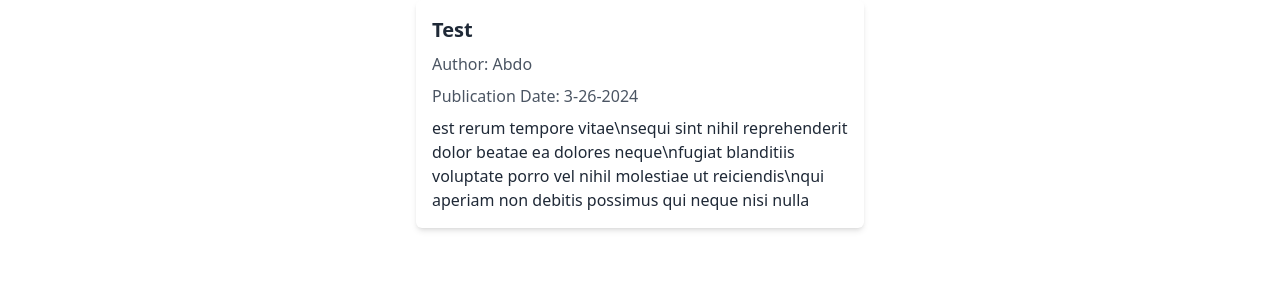
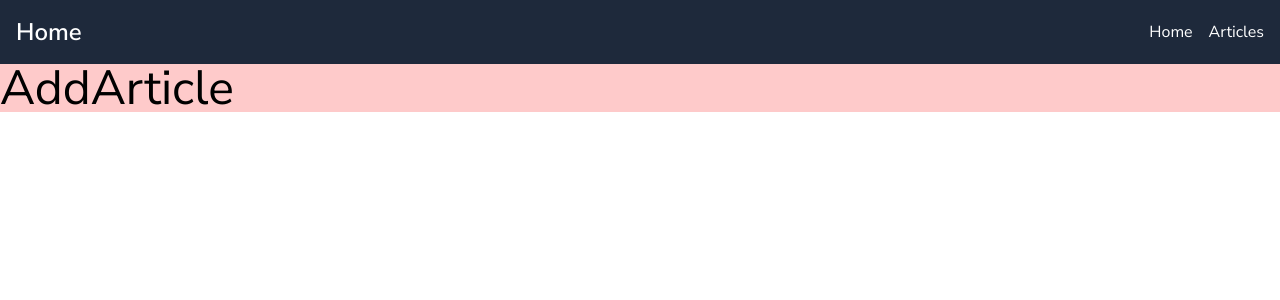
Before and after one commit to Abdo-Hassan/blog-page, a React (Create React App) app: page /add-article in a window 1280 px wide. Shown: the top 300 px of the page. Built offline with nearby package versions, Linux system fonts and the light colour scheme.

Commit message:
wip: handling project routs & added dummy article card

```diff
--- a/package.json
+++ b/package.json
@@ -17,6 +17,7 @@
     "react": "^18.2.0",
     "react-dom": "^18.2.0",
     "react-redux": "^9.1.0",
+    "react-router-dom": "^6.22.3",
     "react-scripts": "5.0.1",
     "typescript": "^4.9.5",
     "web-vitals": "^2.1.4"
--- a/public/index.html
+++ b/public/index.html
@@ -10,34 +10,17 @@
       content="Web site created using create-react-app"
     />
     <link rel="apple-touch-icon" href="%PUBLIC_URL%/logo192.png" />
-    <!--
-      manifest.json provides metadata used when your web app is installed on a
-      user's mobile device or desktop. See https://developers.google.com/web/fundamentals/web-app-manifest/
-    -->
+    <link rel="preconnect" href="https://fonts.googleapis.com" />
+    <link rel="preconnect" href="https://fonts.gstatic.com" crossorigin />
+    <link
+      href="https://fonts.googleapis.com/css2?family=Nunito+Sans:ital,opsz,wght@0,6..12,200..1000;1,6..12,200..1000&display=swap"
+      rel="stylesheet"
+    />
     <link rel="manifest" href="%PUBLIC_URL%/manifest.json" />
-    <!--
-      Notice the use of %PUBLIC_URL% in the tags above.
-      It will be replaced with the URL of the `public` folder during the build.
-      Only files inside the `public` folder can be referenced from the HTML.
-
-      Unlike "/favicon.ico" or "favicon.ico", "%PUBLIC_URL%/favicon.ico" will
-      work correctly both with client-side routing and a non-root public URL.
-      Learn how to configure a non-root public URL by running `npm run build`.
-    -->
     <title>React App</title>
   </head>
   <body>
     <noscript>You need to enable JavaScript to run this app.</noscript>
     <div id="root"></div>
-    <!--
-      This HTML file is a template.
-      If you open it directly in the browser, you will see an empty page.
-
-      You can add webfonts, meta tags, or analytics to this file.
-      The build step will place the bundled scripts into the <body> tag.
-
-      To begin the development, run `npm start` or `yarn start`.
-      To create a production bundle, use `npm run build` or `yarn build`.
-    -->
   </body>
 </html>
--- a/src/App.css
+++ b/src/App.css
@@ -1,42 +1,8 @@
+@import url('https://fonts.googleapis.com/css2?family=Nunito+Sans:ital,opsz,wght@0,6..12,200..1000;1,6..12,200..1000&display=swap');
 @tailwind base;
 @tailwind components;
 @tailwind utilities;
 
-.App {
-  text-align: center;
+body {
+   font-family: "Nunito Sans", sans-serif;
 }
-
-.App-logo {
-  height: 40vmin;
-  pointer-events: none;
-}
-
-@media (prefers-reduced-motion: no-preference) {
-  .App-logo {
-    animation: App-logo-spin infinite 20s linear;
-  }
-}
-
-.App-header {
-  background-color: #282c34;
-  min-height: 100vh;
-  display: flex;
-  flex-direction: column;
-  align-items: center;
-  justify-content: center;
-  font-size: calc(10px + 2vmin);
-  color: white;
-}
-
-.App-link {
-  color: #61dafb;
-}
-
-@keyframes App-logo-spin {
-  from {
-    transform: rotate(0deg);
-  }
-  to {
-    transform: rotate(360deg);
-  }
-}
--- a/src/App.tsx
+++ b/src/App.tsx
@@ -1,10 +1,21 @@
+import { BrowserRouter as Router, Routes, Route } from 'react-router-dom';
 import './App.css';
-import ArticleCard from './components/articles/ArticleCard';
+import Header from './components/Header';
+import Home from './pages/Home';
+import AddArticle from './components/articles/AddArticle';
+import NotFound from './components/NotFound';
 
 function App() {
   return (
     <div>
-      <ArticleCard />
+      <Router>
+        <Header />
+        <Routes>
+          <Route path='/' element={<Home />} />
+          <Route path='/add-article' element={<AddArticle />} />
+          <Route path='*' element={<NotFound />} />
+        </Routes>
+      </Router>
     </div>
   );
 }
--- /dev/null
+++ b/src/components/Header.tsx
@@ -0,0 +1,31 @@
+import { Link } from 'react-router-dom';
+
+const Header = () => {
+  return (
+    <div>
+      <header className='bg-slate-800 text-white py-4'>
+        <div className='container mx-auto flex justify-between items-center px-4'>
+          <Link to='/' className='text-2xl font-semibold'>
+            Home
+          </Link>
+          <nav>
+            <ul className='flex space-x-4'>
+              <li>
+                <Link to='/' className='hover:text-gray-300'>
+                  Home
+                </Link>
+              </li>
+              <li>
+                <Link to='/add-article' className='hover:text-gray-300'>
+                  Articles
+                </Link>
+              </li>
+            </ul>
+          </nav>
+        </div>
+      </header>
+    </div>
+  );
+};
+
+export default Header;
--- /dev/null
+++ b/src/components/Loading.tsx
@@ -0,0 +1,9 @@
+const Loading = () => {
+  return (
+    <div className='flex justify-center items-center h-screen'>
+      <div className='animate-spin rounded-full h-12 w-12 border-t-2 border-b-2 border-gray-900'></div>
+    </div>
+  );
+};
+
+export default Loading;
--- /dev/null
+++ b/src/components/NotFound.tsx
@@ -0,0 +1,19 @@
+import React from 'react';
+import { Link } from 'react-router-dom';
+
+const NotFound = () => {
+  return (
+    <div className='min-h-screen flex flex-col justify-center items-center'>
+      <h1 className='text-4xl font-bold text-gray-800 mb-4'>404</h1>
+      <p className='text-xl text-gray-600 mb-8'>Oops! Page not found.</p>
+
+      <Link
+        to='/'
+        className='bg-slate-500 hover:bg-slate-600 text-white font-bold py-2 px-4 rounded focus:outline-none focus:shadow-outline'>
+        Go to articles page
+      </Link>
+    </div>
+  );
+};
+
+export default NotFound;
--- /dev/null
+++ b/src/components/articles/AddArticle.tsx
@@ -0,0 +1,11 @@
+import React from 'react';
+
+const AddArticle = () => {
+  return (
+    <div>
+      <h1 className='text-5xl bg-red-200'>AddArticle</h1>
+    </div>
+  );
+};
+
+export default AddArticle;
--- a/src/components/articles/ArticleCard.tsx
+++ b/src/components/articles/ArticleCard.tsx
@@ -1,18 +1,24 @@
 import React from 'react';
+import { IBlog } from '../../types/types';
 
-const ArticleCard = () => {
+const ArticleCard = ({ article }: { article: IBlog }) => {
   return (
     <div>
-      <div className='max-w-md mx-auto bg-white shadow-md rounded-md overflow-hidden'>
+      <div className=' bg-white shadow-lg rounded-md overflow-hidden h-full'>
         <div className='p-4'>
-          <h2 className='text-xl font-semibold text-gray-800 mb-2'>Test</h2>
-          <p className='text-gray-600 mb-2'>Author: Abdo</p>
-          <p className='text-gray-600 mb-2'>Publication Date: 3-26-2024</p>
+          <h2 className='text-xl font-semibold text-gray-800 mb-2'>
+            {article.title}
+          </h2>
+          <p className='text-gray-600 mb-2'>Author: {article.title}</p>
+          <p className='text-gray-600 mb-2'>
+            Publication Date: {article.title}{' '}
+          </p>
           <p className='text-gray-800'>
-            est rerum tempore vitae\nsequi sint nihil reprehenderit dolor beatae
-            ea dolores neque\nfugiat blanditiis voluptate porro vel nihil
-            molestiae ut reiciendis\nqui aperiam non debitis possimus qui neque
-            nisi nulla
+            {article.body.length > 20 ? (
+              <button>Read more</button>
+            ) : (
+              article.body
+            )}
           </p>
         </div>
       </div>
--- /dev/null
+++ b/src/pages/Home.tsx
@@ -0,0 +1,41 @@
+import { useQuery } from '@tanstack/react-query';
+import React from 'react';
+import { ApiRequest } from '../utils/Api';
+import { IBlog } from '../types/types';
+import ArticleCard from '../components/articles/ArticleCard';
+import Loading from '../components/Loading';
+
+const Home = () => {
+  const fetchArticles = async () => {
+    return await ApiRequest(
+      'GET',
+      'https://jsonplaceholder.typicode.com/posts'
+    );
+  };
+
+  const { data: articles, isLoading } = useQuery({
+    queryKey: ['articles'],
+    queryFn: fetchArticles,
+  });
+
+  if (isLoading) {
+    return <Loading />;
+  }
+
+  return (
+    <div>
+      <h1 className='text-center text-4xl text-emerald-700 py-5 font-semibold '>
+        Welcome to Article list page
+      </h1>
+      <div className='grid grid-cols-3 gap-4 p-8'>
+        {articles &&
+          articles?.length > 0 &&
+          articles?.map((article: IBlog) => (
+            <ArticleCard key={article.id} article={article} />
+          ))}
+      </div>
+    </div>
+  );
+};
+
+export default Home;
--- a/src/types/types.ts
+++ b/src/types/types.ts
@@ -1,5 +1,6 @@
 export interface IBlog {
-  blogId: number;
+  id: number;
+  useId: number;
   title: string;
   body: string;
 }
--- a/tailwind.config.js
+++ b/tailwind.config.js
@@ -2,7 +2,11 @@
 module.exports = {
   content: ['./src/**/*.{js,jsx,ts,tsx}'],
   theme: {
-    extend: {},
+    extend: {
+      fontFamily: {
+        'nunito-sans': ['Nunito Sans', 'sans-serif'],
+      },
+    },
   },
   plugins: [],
 };
```
Also changed, not shown: 1 other file (tests, documents, lock files or other folders).
